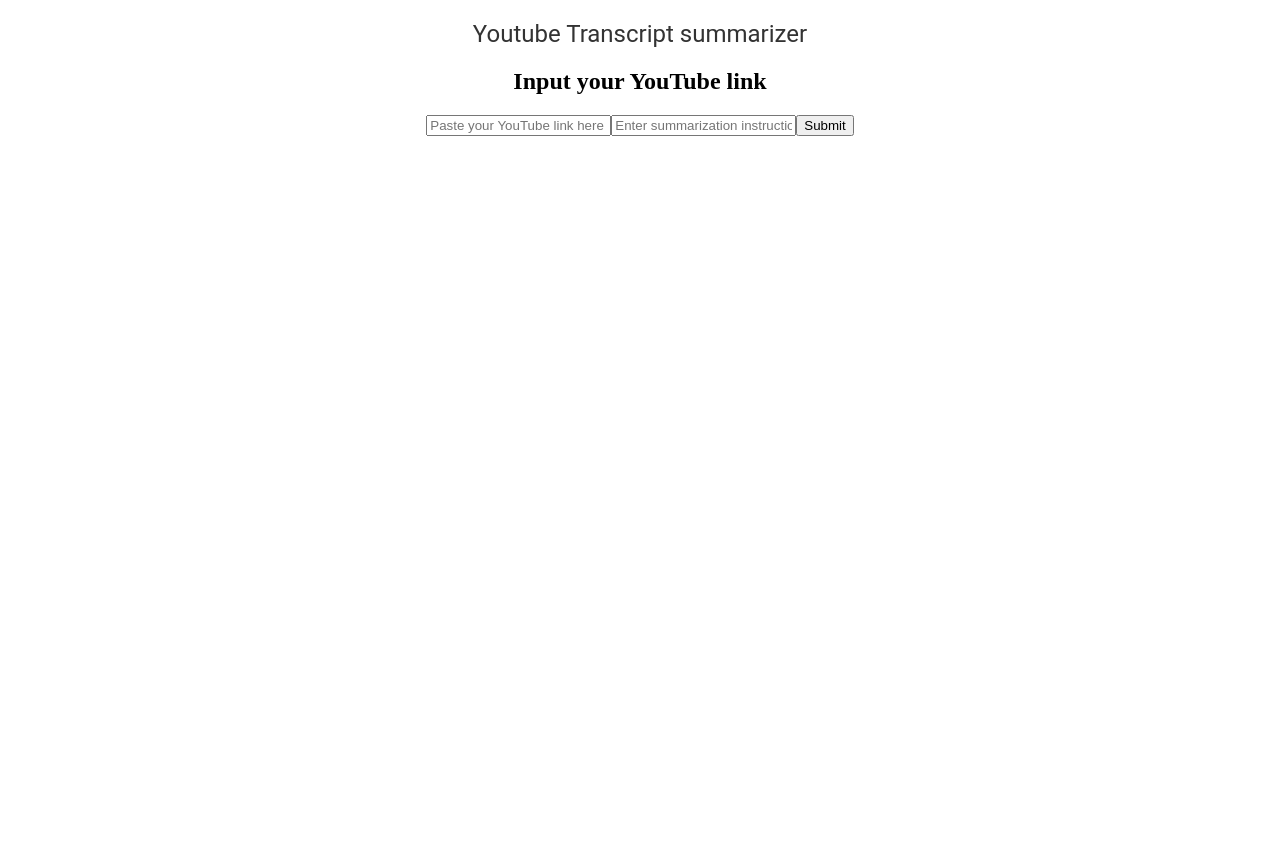
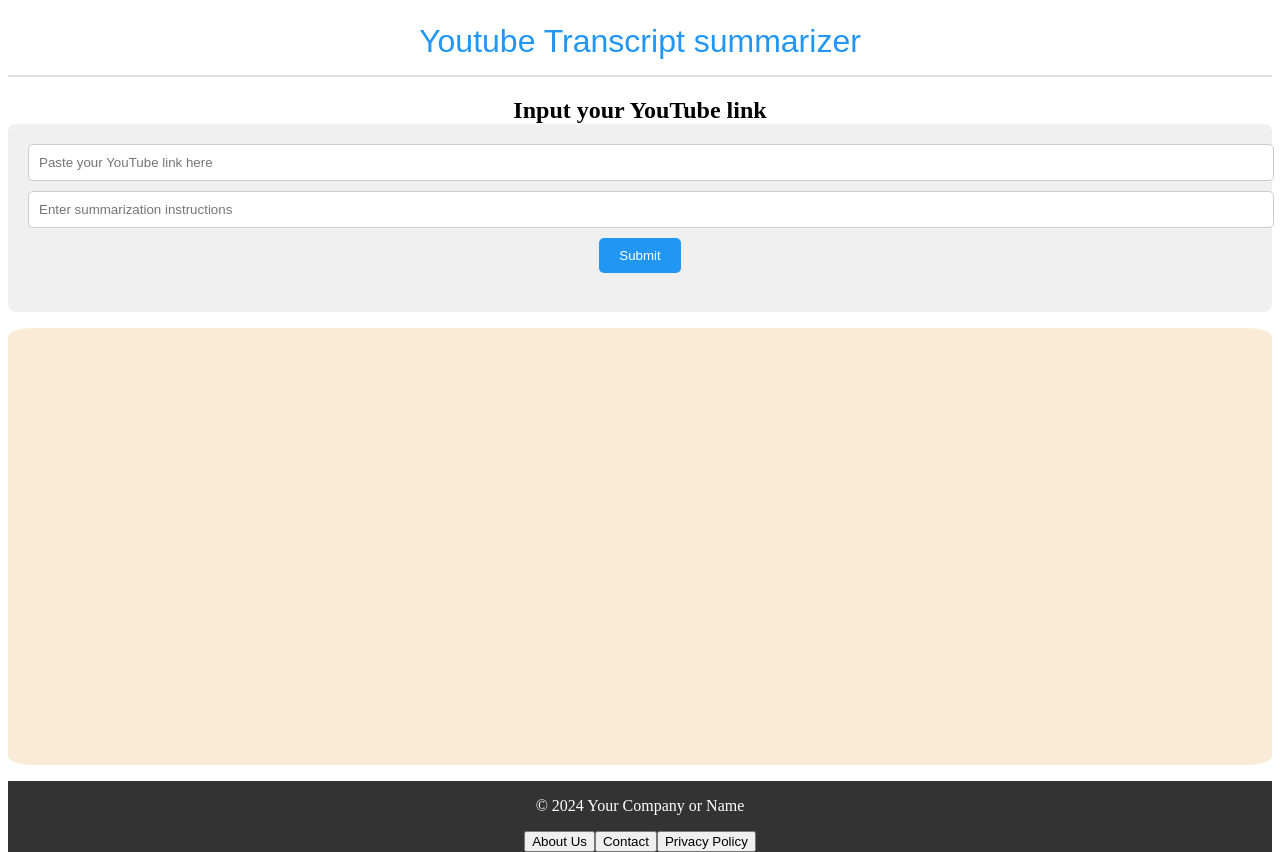
Before and after one commit to Vishnu-1203/Youtube-Transcript-Summarizer, a React (Create React App) app in the folder youtube-transcript-summarizer/: page / in a window 1280 px wide. Before the commit the page ends 800 px from the top, so only its background shows below. Built offline with nearby package versions, Linux system fonts and the light colour scheme.

Commit message:
summarizer basic styling
a bare bones styling using grid

```diff
--- a/youtube-transcript-summarizer/src/App.css
+++ b/youtube-transcript-summarizer/src/App.css
@@ -1,38 +1,10 @@
 .App {
-  text-align: center;
+  display: grid;
+  grid-template-rows: 1fr 10fr 1fr;
+  height: 100vh;
 }
-
-.App-logo {
-  height: 40vmin;
-  pointer-events: none;
+.header {
+  grid-row: 2fr;
 }
-
-@media (prefers-reduced-motion: no-preference) {
-  .App-logo {
-    animation: App-logo-spin infinite 20s linear;
-  }
+.footer {
 }
-
-.App-header {
-  background-color: #282c34;
-  min-height: 100vh;
-  display: flex;
-  flex-direction: column;
-  align-items: center;
-  justify-content: center;
-  font-size: calc(10px + 2vmin);
-  color: white;
-}
-
-.App-link {
-  color: #61dafb;
-}
-
-@keyframes App-logo-spin {
-  from {
-    transform: rotate(0deg);
-  }
-  to {
-    transform: rotate(360deg);
-  }
-}
--- a/youtube-transcript-summarizer/src/App.js
+++ b/youtube-transcript-summarizer/src/App.js
@@ -1,13 +1,16 @@
 import React from "react";
-import "./App.css";
+
 import Heading from "./components/heading"; // Update the import to use proper casing
 import TranscriptInput from "./components/TranscriptInput";
+import Footer from "./components/footer";
+import "./App.css";
 
 function App() {
   return (
     <div className="App">
       <Heading />
       <TranscriptInput />
+      <Footer />
     </div>
   );
 }
--- a/youtube-transcript-summarizer/src/components/TranscriptInput.jsx
+++ b/youtube-transcript-summarizer/src/components/TranscriptInput.jsx
@@ -116,7 +116,7 @@
   return (
     <div className="transcript-input-container">
       <h2 className="transcript-heading">Input your YouTube link</h2>
-      <form onSubmit={handleSubmit}>
+      <form onSubmit={handleSubmit} className="form-input">
         <input
           type="text"
           className="youtube-link-input"
@@ -131,10 +131,13 @@
           value={instructionSum}
           onChange={(event) => setInstructionSum(event.target.value)}
         />
+        <div id="submit-button1">
           <button type="submit" className="submit-button">
             Submit
           </button>
+        </div>
       </form>
+      <div className="output-section">
         {loading && <p>Loading...</p>}
         {error && <p className="error-message">{error}</p>}
         {summary && (
@@ -144,6 +147,7 @@
           </div>
         )}
       </div>
+    </div>
   );
 };
 
--- /dev/null
+++ b/youtube-transcript-summarizer/src/components/footer.jsx
@@ -0,0 +1,19 @@
+import React from "react";
+import "./styles.css"; // Adjust the import path if necessary
+
+const Footer = () => {
+  const currentYear = new Date().getFullYear();
+
+  return (
+    <footer className="app-footer">
+      <p className="copyright">&copy; {currentYear} Your Company or Name</p>
+      <nav className="footer-links">
+        <button className="footer-link">About Us</button>
+        <button className="footer-link">Contact</button>
+        <button className="footer-link">Privacy Policy</button>
+      </nav>
+    </footer>
+  );
+};
+
+export default Footer;
--- a/youtube-transcript-summarizer/src/components/styles.css
+++ b/youtube-transcript-summarizer/src/components/styles.css
@@ -1,7 +1,69 @@
+.app-footer {
+  /* Updated class name */
+  grid-row: 3;
+  background-color: #333;
+  color: white;
+  text-align: center;
+  bottom: 0;
+  width: 100%;
+}
+
 .heading {
-  font-family: "Roboto", sans-serif; /* Use any cool font you like */
-  font-size: 24px; /* Adjust font size as needed */
-  text-align: center; /* Center align the text */
-  margin-top: 20px; /* Add some top margin for spacing */
-  color: #333; /* Change the color if needed */
+  font-family: "Poppins", sans-serif; /* A more modern-looking font */
+  font-size: 32px; /* Larger font size for emphasis */
+  text-align: center;
+  color: #2196f3; /* A vibrant blue color */
+  padding: 15px 0; /* Add padding for visual breathing room */
+  border-bottom: 2px solid #e0e0e0; /* Subtle bottom border */
 }
+/* ... other styles ... */
+
+.transcript-input-container {
+  display: grid;
+  height: 100%;
+  grid-template-columns: 1fr 1fr 1fr;
+  grid-template-rows: 1fr 4fr 10fr;
+}
+.transcript-heading {
+  margin-bottom: 0px;
+  padding: 0px;
+  text-align: center;
+  grid-column: 2;
+  grid-row: 1;
+}
+
+.form-input {
+  grid-column: span 3;
+  grid-row: 2;
+  padding: 20px;
+  border-radius: 8px; /* Rounded corners */
+  background-color: #f0f0f0; /* Light gray background */
+}
+
+.youtube-link-input,
+.instructions-input {
+  width: 100%; /* Make inputs take full available width */
+  margin-bottom: 10px;
+  padding: 10px;
+  border: 1px solid #ccc;
+  border-radius: 5px;
+}
+
+.submit-button {
+  background-color: #2196f3; /* Blue background */
+  color: white;
+  border: none;
+  padding: 10px 20px;
+  border-radius: 5px;
+  cursor: pointer;
+}
+#submit-button1 {
+  text-align: center;
+}
+.output-section {
+  margin: 1rem 0rem;
+  grid-row: 3;
+  background-color: antiquewhite;
+  border-radius: 2%;
+  grid-column: span 3;
+}
```
Lines whose indentation alone changed are shown as unchanged.
